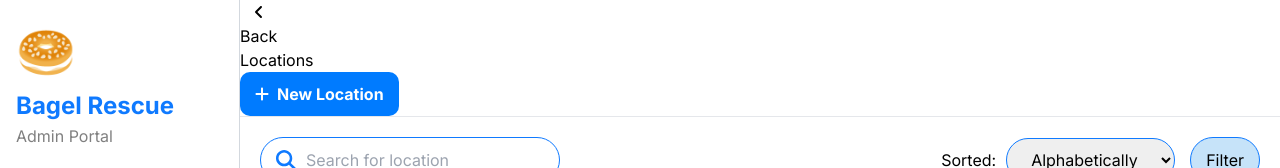
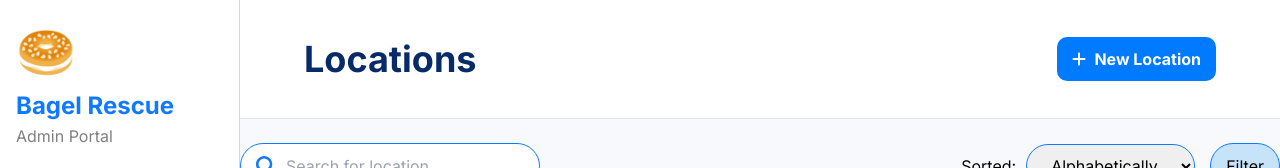
Before and after one commit to GTBitsOfGood/bagel-rescue, a Next.js app: page /AdminNavView/LocationPage in a window 1280 px wide. Shown: the top 168 px of the page. Built offline with nearby package versions, Linux system fonts and the light colour scheme; no server answers; the database is empty.

Commit message:
changed removed whitespace and back link, fixed header on location dashboard

```diff
--- a/src/app/AdminNavView/LocationPage/page.module.css
+++ b/src/app/AdminNavView/LocationPage/page.module.css
@@ -1,14 +1,24 @@
 .container {
-  padding: 20px;
+  padding: 1.5em 0em;
   max-width: 1200px;
   margin: 0 auto;
 
 }
+
+.wrapper {
+  background-color: #f7f9fc;
+}
+
 .header {
   display: flex;
   justify-content: space-between;
   align-items: center;
-  margin-bottom: 20px;
+  padding: 2em 4em;
+  color: #072b68;
+}
+.headerText {
+  font-size: 2.25em;
+  font-weight: bold;
 }
 
 .newLocationButton {
@@ -158,6 +168,7 @@
   border: 1px solid #0F7AFF;
   border-radius: 69px;
   overflow: hidden;
+  background-color: #fff;
 }
 
 .searchIcon {
--- a/src/app/AdminNavView/LocationPage/page.tsx
+++ b/src/app/AdminNavView/LocationPage/page.tsx
@@ -53,14 +53,8 @@ function LocationDashboardPage() {
     <div className="flex">
       <AdminSidebar />
       <div className="flex flex-col flex-1">
-      <div className="container">
-      <button className="back-btn"
-      onClick={() => window.history.back()}>
-        <FontAwesomeIcon icon={faAngleLeft} />
-        <p>Back</p>
-      </button>
-      <div className="header">
-        <p className="header-text">Locations</p>
+        <div className={styles.header}>
+          <p className={styles.headerText}>Locations</p>
           <div className="flex flex-row justify-between text-center align-middle">
             <button
               className={styles.newLocationButton}
@@ -70,7 +64,9 @@ function LocationDashboardPage() {
             </button>
           </div>
         </div>
+
       <hr className="separator" />
+        <div className={styles.wrapper}>
           <div className={styles.container}>
           <div className={styles.searchAndSort}>
             <div className={styles.searchInputContainer}>
```
Lines whose indentation alone changed are shown as unchanged.
